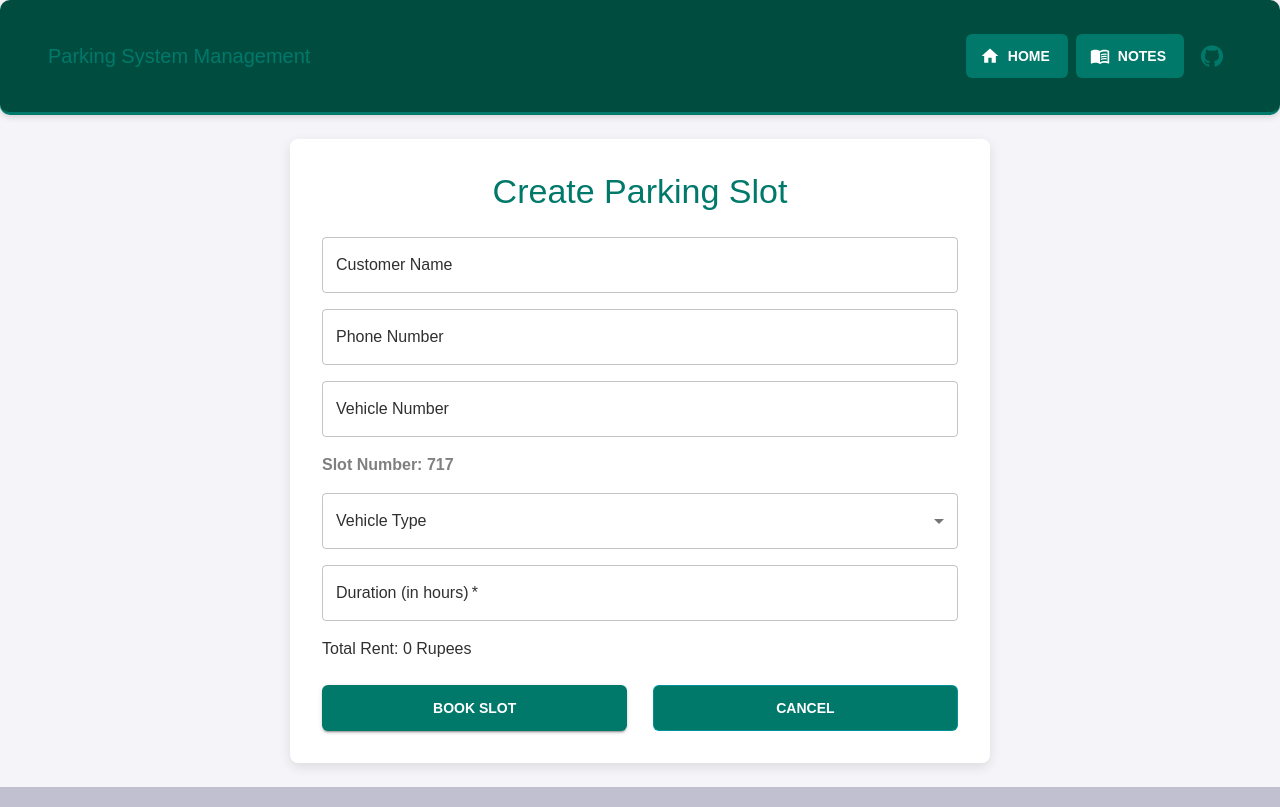
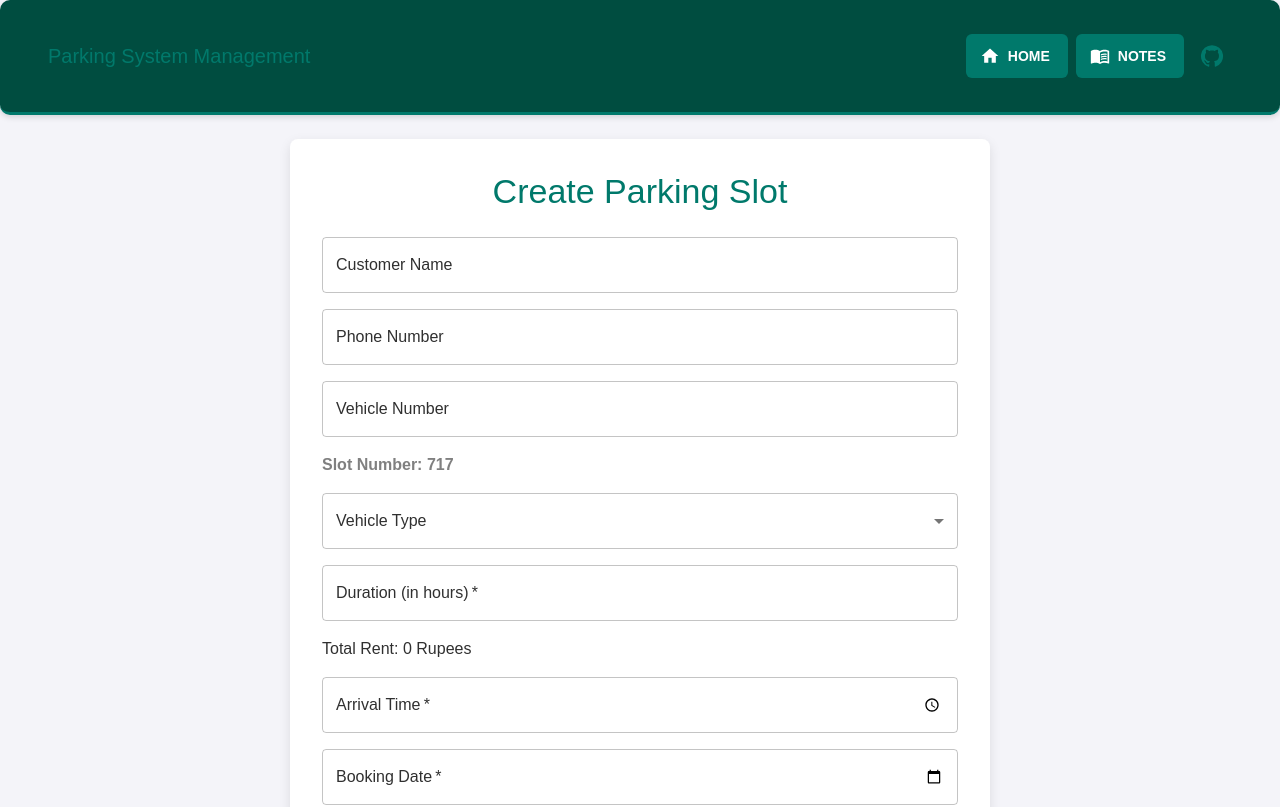
Before and after one commit to alibha04/parkingSystem, a React (Create React App) app in the folder frontEnd/client/: page /createSlotList in a window 1280 px wide. Shown: the top 807 px of the page. Built offline with nearby package versions, Linux system fonts and the light colour scheme.

Commit message:
create ongoing

```diff
--- a/frontEnd/client/src/components/CreateSlot.js
+++ b/frontEnd/client/src/components/CreateSlot.js
@@ -1,225 +1,3 @@
-// import React, { useState } from 'react';
-// import { useNavigate } from 'react-router-dom';
-// import {
-//   Box,
-//   TextField,
-//   Typography,
-//   Button,
-//   Snackbar,
-//   Alert,
-//   MenuItem,
-//   FormControl,
-//   InputLabel,
-//   Select,
-// } from '@mui/material';
-
-// const CreateSlot = () => {
-//   const navigate = useNavigate();
-
-//   const [slot, setSlot] = useState({
-//     type: '',
-//     duration: '', // Add duration field
-//     rentPerHour: 50, // Fixed rate per hour
-//     totalRent: 0, // Calculated total rent
-//     status: 'Available',
-//     customerName: '',
-//     phoneNumber: '',
-//     vehicleNumber: '',
-//     vehicleType: '',
-//     location: '', //Select area
-//     arrivalTime: '', // New field for arrival time
-//     date: '', // New field for booking date
-//   });
-
-//   const handleChange = (e) => {
-//     const { name, value } = e.target;
-//     let updatedSlot = { ...slot, [name]: value };
-
-//     // Calculate total rent dynamically when duration is updated
-//     if (name === 'duration') {
-//       const hours = parseInt(value, 10) || 0;
-//       updatedSlot.totalRent = hours * updatedSlot.rentPerHour;
-//     }
-
-//     setSlot(updatedSlot);
-//   };
-
-//   const handleSubmit = (e) => {
-//     e.preventDefault();
-
-//     // Mock server logic to assign the slot number sequentially
-//     const assignedSlotNumber = Math.floor(Math.random() * 10000) + 1; // Replace this with server-side logic
-
-//     const updatedSlot = { ...slot, slotNumber: assignedSlotNumber };
-
-//     // Save data in state and redirect to the confirmation page
-//     navigate('/confirmedSlot', { state: { slot: updatedSlot } });
-//   };
-
-//   const handleCancel = () => {
-//     navigate('/');
-//   };
-
-//   return (
-//     <Box
-//       sx={{
-//         maxWidth: 700,
-//         margin: 'auto',
-//         padding: 4,
-//         borderRadius: 2,
-//         boxShadow: '0px 4px 12px rgba(0, 0, 0, 0.1)',
-//         backgroundColor: 'white',
-//       }}
-//     >
-//       <Typography
-//         variant="h4"
-//         component="h1"
-//         textAlign="center"
-//         mb={3}
-//         color="primary"
-//       >
-//         Create Parking Slot
-//       </Typography>
-
-//       <TextField
-//         fullWidth
-//         label="Customer Name"
-//         name="customerName"
-//         variant="outlined"
-//         type="text"
-//         value={slot.customerName}
-//         onChange={handleChange}
-//         required
-//         sx={{ mb: 2 }}
-//         pattern={{
-//           pattern: "^[A-Za-z ]+$", // Allows only letters and spaces
-//           title: "Only alphabets and spaces are allowed",
-//         }}
-//       />
-
-//       <TextField
-//         fullWidth
-//         label="Phone Number"
-//         name="phoneNumber"
-//         variant="outlined"
-//         type="tel"
-//         value={slot.phoneNumber}
-//         onChange={handleChange}
-//         sx={{ mb: 2 }}
-//       />
-
-//       <TextField
-//         fullWidth
-//         label="Vehicle Number"
-//         name="vehicleNumber"
-//         variant="outlined"
-//         value={slot.vehicleNumber}
-//         onChange={handleChange}
-//         sx={{ mb: 2 }}
-//       />
-
-//       {/* Location Details */}
-//       <TextField
-//         fullWidth
-//         label="Location/Area Name"
-//         name="location"
-//         variant="outlined"
-//         value={slot.location}
-//         onChange={handleChange}
-//         required
-//         sx={{ mb: 2 }}
-//       />
-
-//       <FormControl fullWidth sx={{ mb: 2 }}>
-//         <InputLabel>Vehicle Type </InputLabel>
-//         <Select
-//           name="type"
-//           value={slot.type}
-//           onChange={handleChange}
-//           required
-//         >
-//           <MenuItem value="Car">Car</MenuItem>
-//           <MenuItem value="Bike">Bike</MenuItem>
-//           <MenuItem value="Truck">Truck</MenuItem>
-//           <MenuItem value="EV Charging">EV Charging</MenuItem>
-//         </Select>
-//       </FormControl>
-
-//       <TextField
-//         fullWidth
-//         label="Duration (in hours)"
-//         name="duration"
-//         variant="outlined"
-//         type="number"
-//         value={slot.duration}
-//         onChange={handleChange}
-//         required
-//         sx={{ mb: 2 }}
-//       />
-
-//       {/* New fields for arrival time and date */}
-//       <TextField
-//         fullWidth
-//         label="Arrival Time"
-//         name="arrivalTime"
-//         variant="outlined"
-//         type="time"
-//         value={slot.arrivalTime}
-//         onChange={handleChange}
-//         required
-//         sx={{ mb: 2 }}
-//       />
-
-//       <TextField
-//         fullWidth
-//         label="Booking Date"
-//         name="date"
-//         variant="outlined"
-//         type="date"
-//         value={slot.date}
-//         onChange={handleChange}
-//         required
-//         sx={{ mb: 2 }}
-//       />
-
-//       {/* Display total rent dynamically */}
-//       <Typography variant="body1" sx={{ mb: 2 }}>
-//         Total Rent: {slot.totalRent} Rupees
-//       </Typography>
-
-//       {/* Buttons */}
-//       <Box
-//         sx={{
-//           display: 'flex',
-//           justifyContent: 'space-between',
-//           mt: 3,
-//         }}
-//       >
-//         <Button
-//           variant="contained"
-//           color="primary"
-//           type="submit"
-//           onClick={handleSubmit}
-//           sx={{ width: '48%' }}
-//         >
-//           Book Slot
-//         </Button>
-//         <Button
-//           variant="outlined"
-//           color="secondary"
-//           onClick={handleCancel}
-//           sx={{ width: '48%' }}
-//         >
-//           Cancel
-//         </Button>
-//       </Box>
-//     </Box>
-//   );
-// };
-
-// export default CreateSlot;
-
-
 import React, { useState } from 'react';
 import { useNavigate } from 'react-router-dom';
 import {
@@ -243,6 +21,8 @@ const CreateSlot = () => {
     rentPerHour: 50, // Fixed rate per hour
     totalRent: 0, // Calculated total rent
     status: 'Available',
+    arrivalTime: '', // New field for arrival time
+    date: '', // New field for booking date
     customerName: '',
     phoneNumber: '',
     vehicleNumber: '',
@@ -435,6 +215,30 @@ const CreateSlot = () => {
       Total Rent: {slot.totalRent} Rupees
     </Typography>
 
+    <TextField
+        fullWidth
+        label="Arrival Time"
+        name="arrivalTime"
+        variant="outlined"
+        type="time"
+        value={slot.arrivalTime}
+        onChange={handleChange}
+        required
+        sx={{ mb: 2 }}
+      />
+
+      <TextField
+        fullWidth
+        label="Booking Date"
+        name="date"
+        variant="outlined"
+        type="date"
+        value={slot.date}
+        onChange={handleChange}
+        required
+        sx={{ mb: 2 }}
+      />
+
     {/* Buttons */}
     <Box
       sx={{
```
